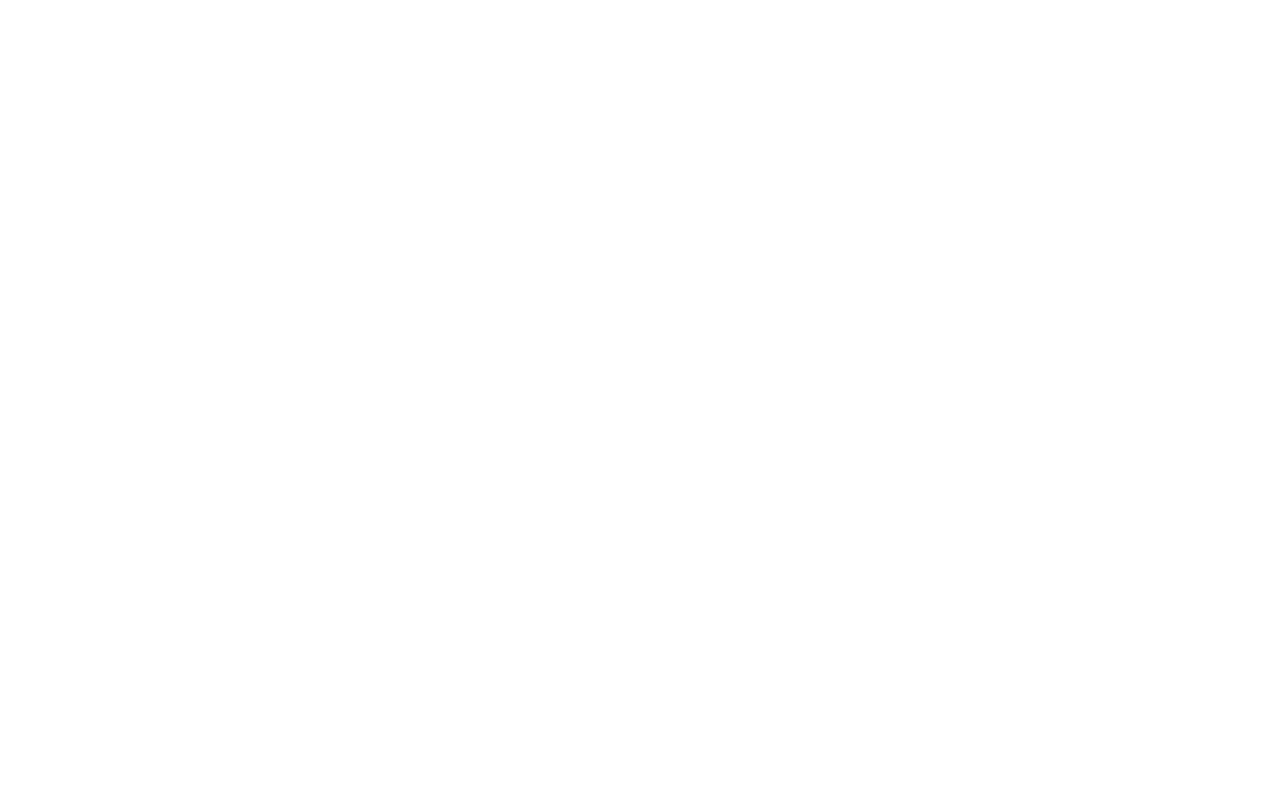
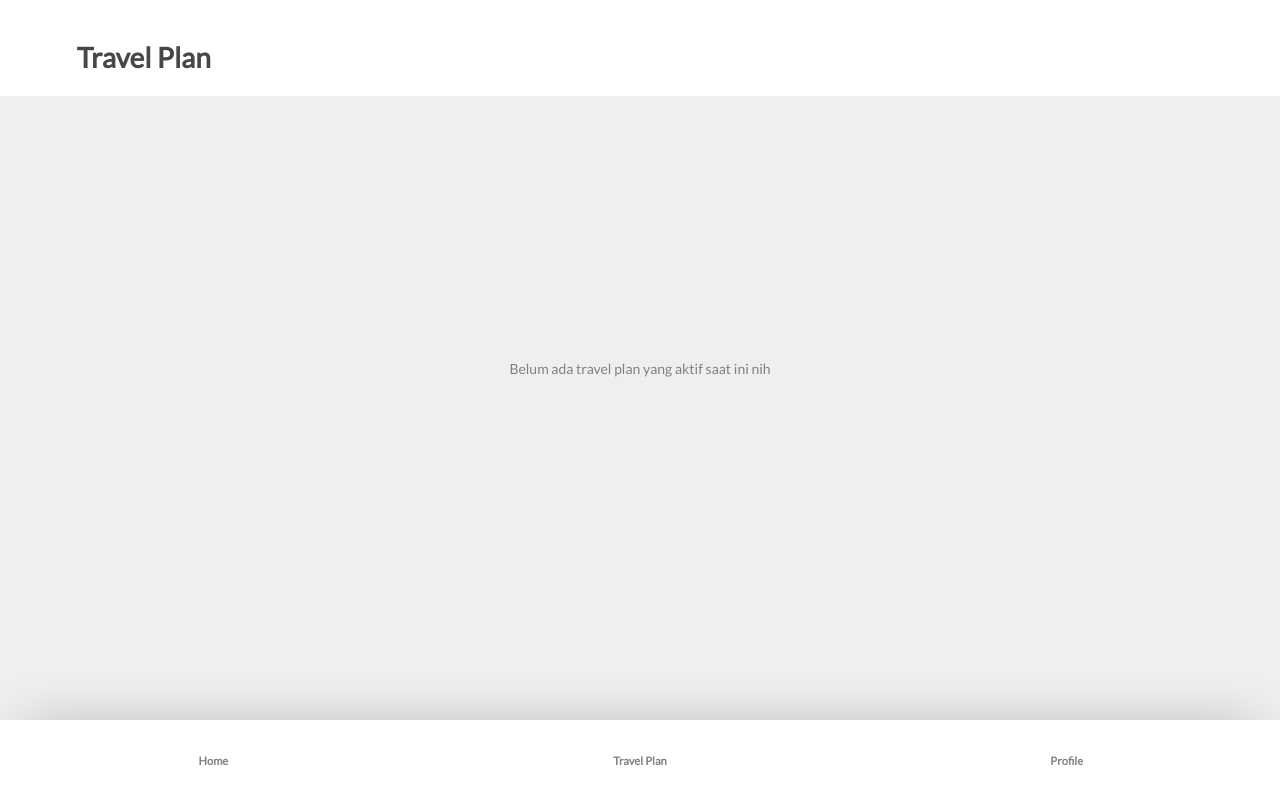
Before and after one commit to dkletz-hackathon/vacathon-sumbi, a Vue app: page /travel in a window 1280 px wide. Built offline with nearby package versions, Linux system fonts and the light colour scheme.

Commit message:
Add TravelHistory

```diff
--- /dev/null
+++ b/src/components/@Travel/TravelHistory.vue
@@ -0,0 +1,15 @@
+<template>
+  <div class="travel_page justify">
+    <p class="warn_empty">Belum ada travel plan yang aktif saat ini nih</p>
+  </div>
+</template>
+
+<script>
+export default {
+  name: 'TravelHistory'
+}
+</script>
+
+<style lang="scss" scoped>
+@import 'styles'
+</style>
--- /dev/null
+++ b/src/components/@Travel/styles.scss
@@ -0,0 +1,11 @@
+.travel_page {
+  background-color: rgb(237, 239, 241);
+  height: 100vh;
+  padding-top: 3vh;
+}
+
+.warn_empty {
+  text-align: center;
+  color: grey;
+  padding-top: 30vh;
+}
--- a/src/components/navbar/Navbar.vue
+++ b/src/components/navbar/Navbar.vue
@@ -25,8 +25,8 @@
           to: 'home'
         },
         {
-          name: 'Business',
-          to: 'business'
+          name: 'Travel Plan',
+          to: 'travel'
         },
         {
           name: 'Profile',
--- a/src/router.js
+++ b/src/router.js
@@ -22,9 +22,9 @@
       component: () => import(/* webpackChunkName: "about" */ './views/About.vue')
     },
     {
-      path: '/business',
-      name: 'business',
-      component: () => import('./views/Business.vue')
+      path: '/travel',
+      name: 'travel',
+      component: () => import('./views/Travel.vue')
     }
   ]
 })
--- a/src/styles/custom.scss
+++ b/src/styles/custom.scss
@@ -1,12 +1,30 @@
 @import 'style';
 
+.justify {
+  padding-left: 6vw;
+  padding-right: 6vw;
+}
+
+.top {
+  padding-top: 5vh;
+}
+
 .main_content {
-  padding: 8vw;
+  // padding: 5vh 0;
   min-height: 100vh;
 
   .main_title {
     font-weight: 600;
+    font-size: 3.5vh;
     color: rgb(71, 71, 71);
+    margin-bottom: 2vh;
+  }
+
+  .main_header {
+    // position: absolute;
+    background-color: white;
+    width: 100vw;
+    height: 12vh;
   }
 
   .section {
--- a/src/views/Business.vue
+++ /dev/null
@@ -1,25 +0,0 @@
-<template>
-  <div id="business">
-    <div class="main_content">
-      <h1 class="main_title">Bisnis Anda</h1>
-    </div>
-    <navbar />
-  </div>
-</template>
-
-<script>
-import Navbar from '@/components/navbar/Navbar.vue'
-
-export default {
-  name: 'Business',
-  components: {
-    Navbar
-  }
-}
-</script>
-
-<style lang="scss" scoped>
-#business {
-
-}
-</style>
--- /dev/null
+++ b/src/views/Travel.vue
@@ -0,0 +1,41 @@
+<template>
+  <div id="travel">
+    <div class="main_content">
+      <div class="travel_header top">
+        <h1 class="main_title justify">Travel Plan</h1>
+      </div>
+      <div class="travel_content">
+        <travel-history />
+      </div>
+    </div>
+    <navbar />
+  </div>
+</template>
+
+<script>
+import Navbar from '@/components/navbar/Navbar.vue'
+import TravelHistory from '@/components/@Travel/TravelHistory.vue'
+
+export default {
+  name: 'Travel',
+  components: {
+    Navbar,
+    TravelHistory
+  }
+}
+</script>
+
+<style lang="scss" scoped>
+$header: 12vh;
+
+.travel_header {
+  background-color: white;
+  width: 100vw;
+  height: $header;
+}
+
+.travel_content {
+  height: calc(100vh - $header);
+  overflow: scroll;
+}
+</style>
```
